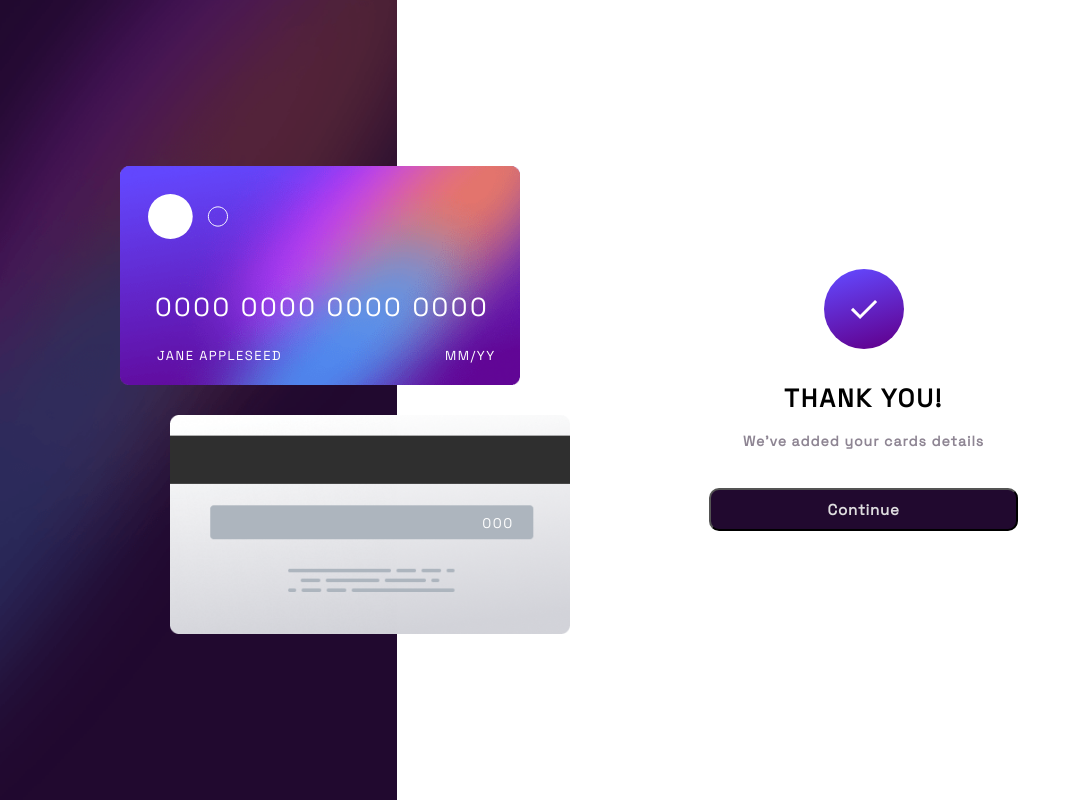
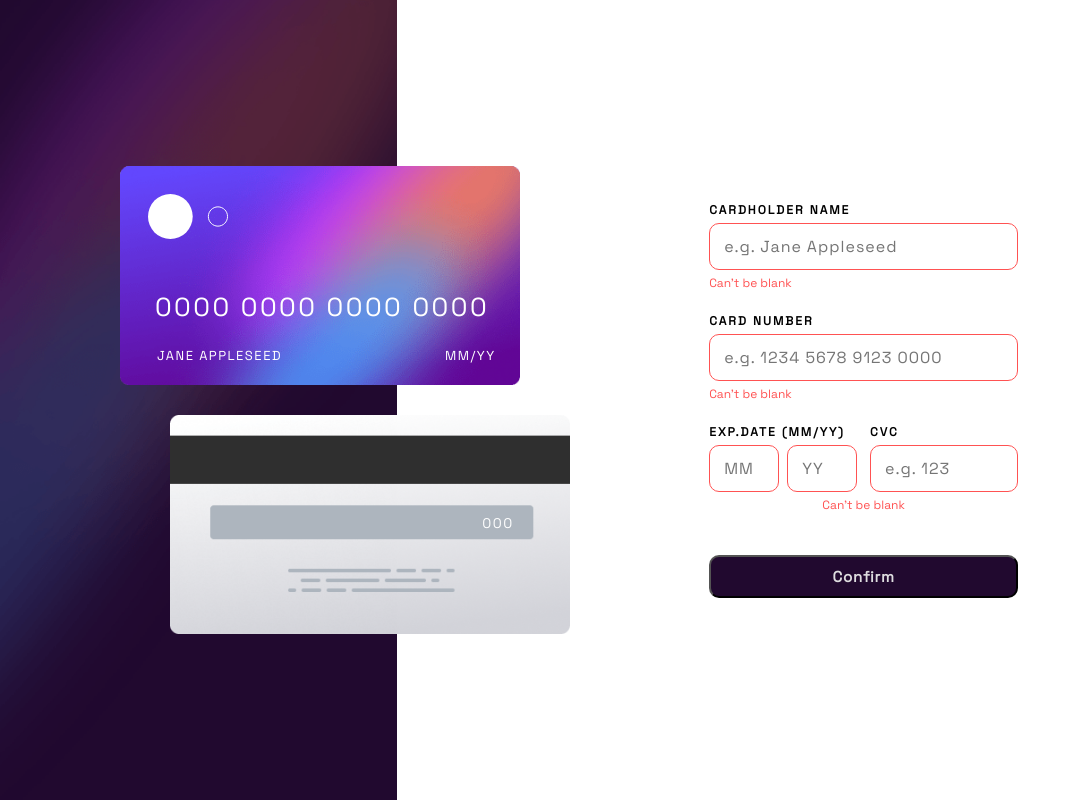
Before and after one commit to Siluetaz/interactive-card-frontend-mentor, a Vue app: page / in a window 1280 px wide. Both pictures are taken after a click on the button "Confirm". Shown: the whole page, without its empty margins (0-1081 px from the left). Built offline with nearby package versions, Linux system fonts and the light colour scheme.

Commit message:
validations

```diff
--- a/src/App.vue
+++ b/src/App.vue
@@ -1,100 +1,115 @@
 <script setup>
-import { ref, onMounted, watch } from 'vue'
+import { ref, onMounted, watch, computed } from 'vue'
 import CardFront from "./components/Card-front.vue";
 import CardBack from "./components/Card-back.vue";
 import CompleteState from './components/Complete-state.vue';
+
 let name = ref("")
 let number = ref("")
 let expDateM = ref("")
 let expDateY = ref("")
 let cvc = ref("")
 let index = ref(0)
-let state = ref(0)
+let state = ref(true)
 let oneCicle = ref(false)
-let errors = ref({
-  input: "",
-  error: ""
-})
-const validateNumber = (newNumber, input) => {
-  if (newNumber.length === 5 || newNumber.length === 10 || newNumber.length === 15) {
-    return newNumber
+let errors = ref([])
+
+const validateBlank = () => {
+  if (name.value === "") {
+    errors.value.push({ input: 'name', error: "Can't be blank" })
   }
-  if (newNumber.charAt(newNumber.length - 1).search(/[0-9]/g)) {
-    newNumber = newNumber.substring(0, newNumber.length - 1);
-    errors.value.error = "Wrong format, numbers only"
-    errors.value.input = input
+  if (number.value === "") {
+    errors.value.push({ input: 'number', error: "Can't be blank" })
   }
-  return newNumber
+  if (expDateM.value === "") {
+    errors.value.push({ input: 'expDateM', error: "Can't be blank" })
+  }
+  if (expDateY.value === "") {
+    errors.value.push({ input: 'expDateY', error: "Can't be blank" })
+  }
+  if (cvc.value === "") {
+    errors.value.push({ input: 'cvc', error: "Can't be blank" })
+  }
+}
+const validateLarge = (newValue, input) => {
+  let large = newValue.length
+}
+const validateLetter = (newValue, input) => {
 
+  let large = newValue.length
+  if (large !== 0) {
+    if (newValue.charAt(large - 1).search(/[A-Za-z ]/g)) {
+      newValue = newValue.substring(0, large - 1);
+      errors.value.push({ input: input, error: "Wrong format, letters only" })
+    } else {
+      errors.value = errors.value.filter(error => error.input !== input)
+    }
+
+  }
+  return newValue
+}
+const validateInputNumber = (newValue, input) => {
+  let large = newValue.length
+  if (large !== 0) {
+    switch (large) {
+      case 4:
+        if (index.value < 5) {
+          newValue += " "
+        }
+        break;
+      case 9:
+        if (index.value < 10) {
+          newValue += " "
+        }
+        break;
+      case 14:
+        if (index.value < 15) {
+          newValue += " "
+        }
+        break;
+    }
+    if (large !== 5 && large !== 10 && large !== 15) {
+      if (newValue.charAt(large - 1).search(/[0-9]/g)) {
+        newValue = newValue.substring(0, large - 1);
+        errors.value.push({ input: input, error: "Wrong format, numbers only" })
+      } else {
+        errors.value = errors.value.filter(error => error.input !== input)
+      }
+    }
+
+
+  }
+  index.value = newValue.length
+  return newValue
+}
+const validateOnlyNumber = (newValue, input) => {
+  let large = newValue.length
+  if (large !== 0) {
+    if (newValue.charAt(large - 1).search(/[0-9]/g)) {
+      newValue = newValue.substring(0, large - 1);
+      errors.value.push({ input: input, error: "Wrong format, numbers only" })
+    } else {
+      errors.value = errors.value.filter(error => error.input !== input)
+    }
+  }
+  return newValue
 }
 
+
 const actionConfirm = () => {
-  if (state.value === 0) {
-    document.getElementById("form").style.display = "none"
-    document.getElementById("complete-state").style.display = "grid"
-    state.value = 1
-  } else {
-
-    document.getElementById("form").style.display = "grid"
-    document.getElementById("complete-state").style.display = "none"
-    state.value = 0
-
+  if (!state) {
     name.value = ""
     number.value = ""
     expDateM.value = ""
     expDateY.value = ""
     cvc.value = ""
   }
+  if (errors.value.length === 0) {
+    state.value = !state.value
+  }
 }
 
 onMounted(() => {
-})
-
-const validateChar = (char) => {
-  if (char.charAt(char.length - 1).search(/[0-9]/g)) {
-    char = char.substring(0, char.length - 1);
-  }
-  return char
-}
-watch(name, (newName) => {
-  if (newName.charAt(newName.length - 1).search(/[A-Za-z ]/g)) {
-    name.value = newName.substring(0, newName.length - 1);
-  }
-})
-watch(expDateY, (newExpDateY) => {
-  expDateY.value = validateChar(newExpDateY)
-})
-watch(expDateM, (newExpDateM) => {
-  if (parseInt(newExpDateM) > 12) {
-    newExpDateM = "12"
-  }
-  expDateM.value = validateChar(newExpDateM)
-})
-watch(cvc, (newCvc) => {
-  cvc.value = validateChar(newCvc)
-})
-
-watch(number, (newNumber) => {
-  newNumber = validateNumber(newNumber, "number")
-  switch (newNumber.length) {
-    case 4:
-      if (index.value < 5) {
-        newNumber += " "
-      }
-      break;
-    case 9:
-      if (index.value < 10) {
-        newNumber += " "
-      }
-      break;
-    case 14:
-      if (index.value < 15) {
-        newNumber += " "
-      }
-      break;
-  }
-  index.value = newNumber.length
-  number.value = newNumber
 })
 </script>
 
@@ -104,28 +119,50 @@ watch(number, (newNumber) => {
       <div class="bg-mask"><img class="bg-desktop" src="../images/bg-main-desktop.png" /></div>
     </div>
     <div class="right-side">
-      <div class="form-container" id="form">
+      <div :class="[state ? 'form-container' : 'none']">
         <div class="input-lg-container">
           <label>CARDHOLDER NAME</label>
-          <input type="text" v-model="name" placeholder="e.g. Jane Appleseed" required>
+          <input :class="[errors.find((x) => x.input === 'name') ? 'error' : '']" type="text" v-model="name"
+            @input="name = validateLetter(name, 'name')" placeholder="e.g. Jane Appleseed" required>
+          <span class="error-messagge" v-if="errors.find((x) => x.input === 'name')">{{ errors.find((x) => x.input ===
+              'name').error
+          }}</span>
         </div>
         <div class="input-lg-container">
           <label>CARD NUMBER</label>
-          <input :class="[errors.input === 'number' ? 'error' : '']" type="text" v-model="number" placeholder="e.g. 1234 5678 9123 0000" maxlength="19" @focusout="errors.error = ''">
-          <span class="error-messagge" v-if="errors.error !== ''">{{errors.error}}</span>
+          <input :class="[errors.find((x) => x.input === 'number') ? 'error' : '']" type="text"
+            placeholder="e.g. 1234 5678 9123 0000" maxlength="19" v-model="number"
+            @input="number = validateInputNumber(number, 'number')">
+          <span class="error-messagge" v-if="errors.find((x) => x.input === 'number')">{{ errors.find((x) => x.input ===
+              'number').error
+          }}</span>
         </div>
         <div class="input-sm-container">
           <label class="input-md">EXP.DATE (MM/YY)</label>
           <label class="input-md-2">CVC</label>
-          <input class="input-sm" type="text" v-model="expDateM" placeholder="MM" id="round" maxlength="2" required>
-          <input class="input-sm-2" type="text" v-model="expDateY" placeholder="YY" maxlength="2" required>
-          <input class="input-md-2" type="text" v-model="cvc" placeholder="e.g. 123" maxlength="3" required>
+
+          <input :class="['input-sm', errors.find((x) => x.input === 'expDateM') ? 'error' : '']" type="text"
+            v-model="expDateM" @input="expDateM = validateOnlyNumber(expDateM, 'expDateM')" placeholder="MM"
+            maxlength="2" required>
+
+          <input :class="['input-sm-2', errors.find((x) => x.input === 'expDateY') ? 'error' : '']" type="text"
+            v-model="expDateY" @input="expDateY = validateOnlyNumber(expDateY, 'expDateY')" placeholder="YY"
+            maxlength="2" required>
+
+          <input :class="['input-md-2', errors.find((x) => x.input === 'cvc') ? 'error' : '']" type="text" v-model="cvc"
+            @input="cvc = validateOnlyNumber(cvc, 'cvc')" placeholder="e.g. 123" maxlength="3" required>
+
+
+          <span class="error-messagge text-center"
+            v-if="errors.find((x) => x.input === 'expDateM' || x.input === 'cvc' || x.input === 'expDateY')">
+            {{ errors.find((x) => x.input === 'expDateM' || x.input === 'cvc' || x.input === 'expDateY').error }}</span>
         </div>
         <div class="grid-column">
-          <button class="btn-confirm" @click="actionConfirm">Confirm</button>
+          <button class="btn-confirm" @click="validateBlank(); actionConfirm()">Confirm</button>
         </div>
       </div>
-      <complete-state id="complete-state" class="complete-state" @actionConfirm="actionConfirm"></complete-state>
+      <complete-state :class="[!state ? '' : 'none']" @actionConfirm="actionConfirm">
+      </complete-state>
     </div>
     <div class="card-container">
       <div class="card-mask">
@@ -187,6 +224,7 @@ watch(number, (newNumber) => {
       .error-messagge {
         font-size: 1.2rem;
         color: var(--input-errors);
+        grid-column: 1/9;
       }
 
       input {
@@ -198,6 +236,7 @@ watch(number, (newNumber) => {
         letter-spacing: 1px;
         font-size: 1.6rem;
         transition: border 0.5s;
+
 
         &:focus {
           border: 1px solid var(--very-dark-violet);
@@ -215,11 +254,7 @@ watch(number, (newNumber) => {
         flex-direction: column;
         grid-column: 1/5;
         gap: 0.5rem;
-        .error {
-            &:focus {
-              border: 1px solid var(--input-errors);
-            }
-          }
+
       }
 
 
@@ -268,11 +303,6 @@ watch(number, (newNumber) => {
       }
 
     }
-
-    .complete-state {
-
-      display: none;
-    }
   }
 
 
@@ -293,4 +323,16 @@ watch(number, (newNumber) => {
 
   }
 }
+
+.error {
+  border: 1px solid var(--input-errors) !important;
+}
+
+.text-center {
+  text-align: center;
+}
+
+.none {
+  display: none;
+}
 </style>
--- a/src/components/Card-front.vue
+++ b/src/components/Card-front.vue
@@ -20,7 +20,6 @@ watch(props, (newProps) => {
     if (name.value === "") {
         name.value = "JANE APPLESEED"
     }
-
     number.value = '0000 0000 0000 0000'
     number.value = newProps.number + number.value.substring(newProps.number.length, 19)
 
--- a/src/components/Complete-state.vue
+++ b/src/components/Complete-state.vue
@@ -1,18 +1,18 @@
 <script setup>
 import { ref, onMounted, watch } from 'vue'
-
+const props = defineProps({
+    state: Boolean,
+})
 const actionContinue = () => {
     document.getElementById("form").style.display = "grid"
     document.getElementById("complete-state").style.display = "none"
 }
-
 onMounted(() => {
-    //document.getElementById("round").style.border = "1px solid hsl(278, 68%, 11%)";
 })
 </script>
 
 <template>
-    <div class="complete-state-container" id="complete-state">
+    <div class="complete-state-container">
         <div class="centered img-mask">
             <img class="icon-complete" src="../../images/icon-complete.svg" alt="">
         </div>
@@ -25,7 +25,7 @@ onMounted(() => {
 <style lang="scss">
 .complete-state-container {
     width: 35%;
-    display: none;
+    display: grid;
     gap: 1.8rem;
     grid-template-columns: repeat(4, minmax(0, 1fr));
     margin-left: 5rem;
@@ -72,5 +72,8 @@ onMounted(() => {
             background-color: var(--hover-btn-violet);
         }
     }
+
+}.none {
+    display: none !important;
 }
 </style>
```
